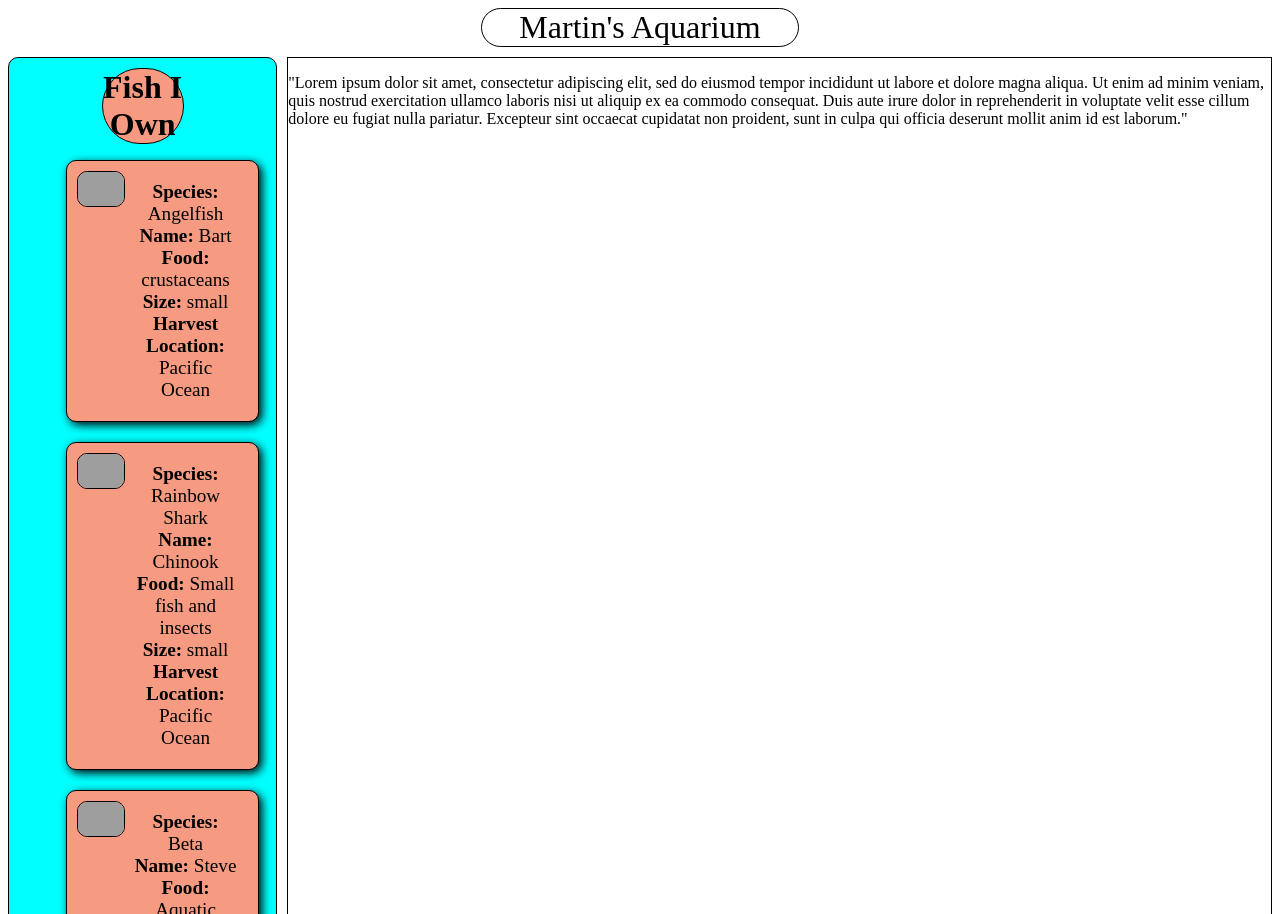
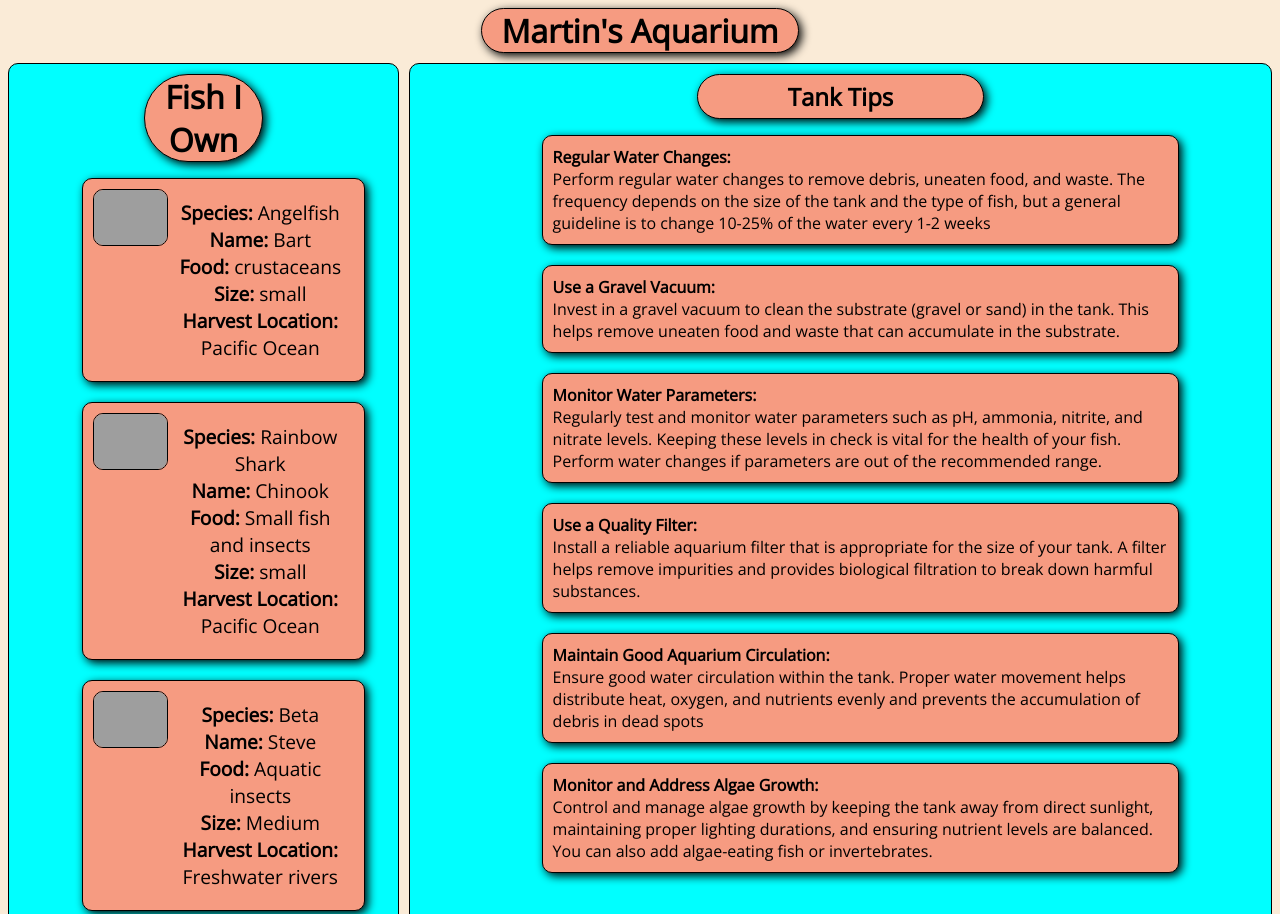
Before and after one commit to ccote95/martins-aquarium, a plain HTML site: page index.html in a window 1280 px wide. Shown: the top 914 px of the page. Drawn offline with nearby package versions, Linux system fonts and the light colour scheme; grey boxes are pictures that could not be loaded.

Commit message:
worked on the tips card. added css to the header

```diff
--- a/index.html
+++ b/index.html
@@ -2,13 +2,16 @@
 <html lang="en">
 <head>
      <link rel="stylesheet" href="./styles/main.css">
+     <link rel="preconnect" href="https://fonts.googleapis.com">
+<link rel="preconnect" href="https://fonts.gstatic.com" crossorigin>
+<link href="https://fonts.googleapis.com/css2?family=Open+Sans:wght@300;400&display=swap" rel="stylesheet">
     <meta charset="UTF-8">
     <meta name="viewport" content="width=device-width, initial-scale=1.0">
     <title>Martin's Aquarium</title>
 </head>
 <body>
     <div class="title">
-        <header >Martin's Aquarium</header>
+        <header><span class="text_bold">Martin's Aquarium</span></header>
     </div>
     <div class="body">
         <div class="fish_and_Tips">
@@ -20,7 +23,7 @@
     </div>
     <div class="tips">
         <div class="tips__card">
-            <aside>
+            <aside class="tips__aside">
 
                 <p>"Lorem ipsum dolor sit amet, consectetur adipiscing elit, sed do eiusmod tempor incididunt ut labore et dolore magna aliqua. Ut enim ad minim veniam, quis nostrud exercitation ullamco laboris nisi ut aliquip ex ea commodo consequat.
                      Duis aute irure dolor in reprehenderit in voluptate velit esse cillum dolore eu fugiat nulla pariatur. Excepteur sint occaecat cupidatat non proident, sunt in culpa qui officia deserunt mollit anim id est laborum."</p>
--- a/scripts/fish/database.js
+++ b/scripts/database.js
@@ -80,3 +80,7 @@ const database = {
 export const getFish = () => {
     return database.fish.map(fish => ({...fish}))
 }
+
+export const getTips = () => {
+  return database.tips.map(tips => ({...tips}))
+}
--- a/scripts/fish/fish.js
+++ b/scripts/fish/fish.js
@@ -1,4 +1,4 @@
-import { getFish } from './database.js'
+import { getFish } from '../database.js'
 
 const allFish = getFish()
 
--- a/scripts/main.js
+++ b/scripts/main.js
@@ -1,7 +1,9 @@
 import { fishList } from "./fish/fish.js";
+import { tankTips } from "./Tips/tips.js";
 
 
 const fishListHTML = fishList()
+const tipsListHTML = tankTips()
 
 
 
@@ -13,3 +15,11 @@ ${fishListHTML}`
 const existingFishCard = document.querySelector(".ownFish__card")
 
 existingFishCard.innerHTML = wholeList
+
+
+const wholeTipList = `
+<h1 class="tankTips">Tank Tips</h1>
+${tipsListHTML}`
+
+const existingTipCard = document.querySelector(".tips__aside")
+existingTipCard.innerHTML = wholeTipList
--- a/scripts/tips/tips.js
+++ b/scripts/tips/tips.js
@@ -0,0 +1,22 @@
+import { getTips } from "../database.js";
+
+const allTips = getTips()
+
+export const tankTips = () => {
+    let tipHTML = "<ul>"
+
+    for (const tip of allTips) {
+        tipHTML += `
+        <div class="tipCard">
+        <div class="tip">
+        <span class ="text_bold">${tip.tip}</span>
+        </div>
+        <div class="quote">
+        ${tip.quote}</div>
+        </div>`
+
+    }
+    tipHTML += "</ul>"
+
+    return tipHTML
+}
--- a/styles/main.css
+++ b/styles/main.css
@@ -1,3 +1,8 @@
+body {
+    font-family: 'Open Sans', sans-serif;
+    background-color: antiquewhite;
+}
+
 .title {
     text-align: center;
     font-size:xx-large;
@@ -8,6 +13,8 @@
     margin: auto;
     margin-bottom: 10px;
     border-radius: 50px;
+    background-color: #F69B81 ;
+    box-shadow: 3px 3px 10px;
 
 
 
@@ -21,6 +28,7 @@
     margin: auto;
     margin-top: 10px;
     background-color: #F69B81  ;
+    box-shadow: 3px 3px 10px;
 
 }
 
@@ -33,11 +41,6 @@
 }
 
 
-.tips__card {
-    border: 1px solid black;
-    height: 100%;
-    margin-left: 10px;
-}
 
 .quotes {
     border: 1px solid black;
@@ -62,7 +65,7 @@
 .fishImg__container {
     width: 35%;
     height: 35%;
-    /* border: 1px solid black; */
+
 
 }
 
@@ -76,19 +79,49 @@
 
 }
 .fishText {
-   /* border: 1px solid black; */
-   width: 80%;
-   margin: 10px;
-   text-align: center;
-   font-size: larger;
+
+    width: 80%;
+    margin: 10px;
+    text-align: center;
+    font-size: larger;
 }
 
 
 .fish_and_Tips {
     margin-bottom: 10px;
     display: flex;
-    /* flex-wrap: wrap;
-    justify-content:; */
+
+}
+
+.tankTips {
+    text-align: center;
+    border: 1px solid black;
+    border-radius: 50px;
+    width: 32%;
+    padding: 5px;
+    margin: auto;
+    margin-top: 10px;
+    background-color: #F69B81  ;
+    box-shadow: 3px 3px 10px;
+}
+
+.tipCard {
+    border: 1px solid black;
+    border-radius: 10px;
+    width: 75%;
+    padding: 10px;
+    margin: auto;
+    margin-bottom: 20px;
+    background-color:#F69B81;
+    box-shadow: 3px 3px 10px;
+}
+
+.tips__card {
+    border: 1px solid black;
+    border-radius: 10px;
+    height: 100%;
+    margin-left: 10px;
+    background-color: aqua;
 }
 
 
```
